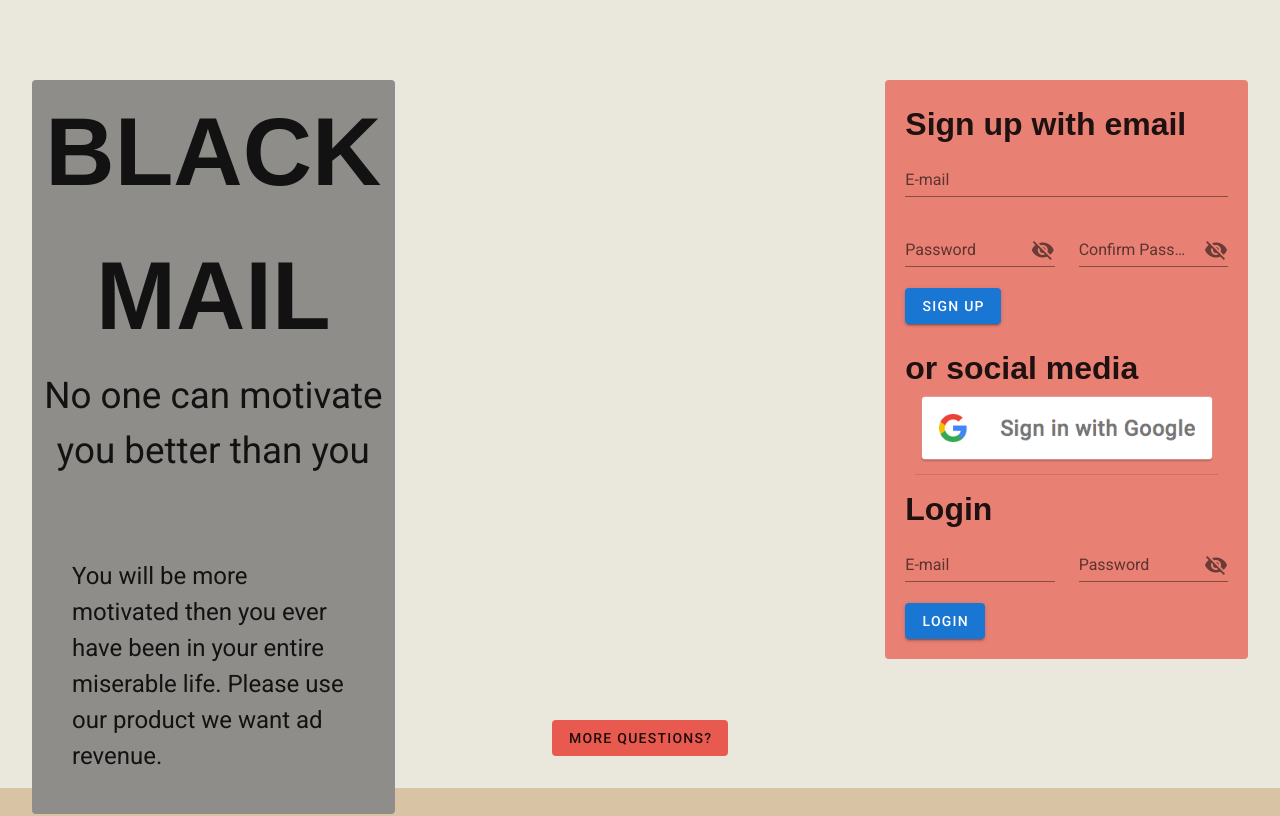
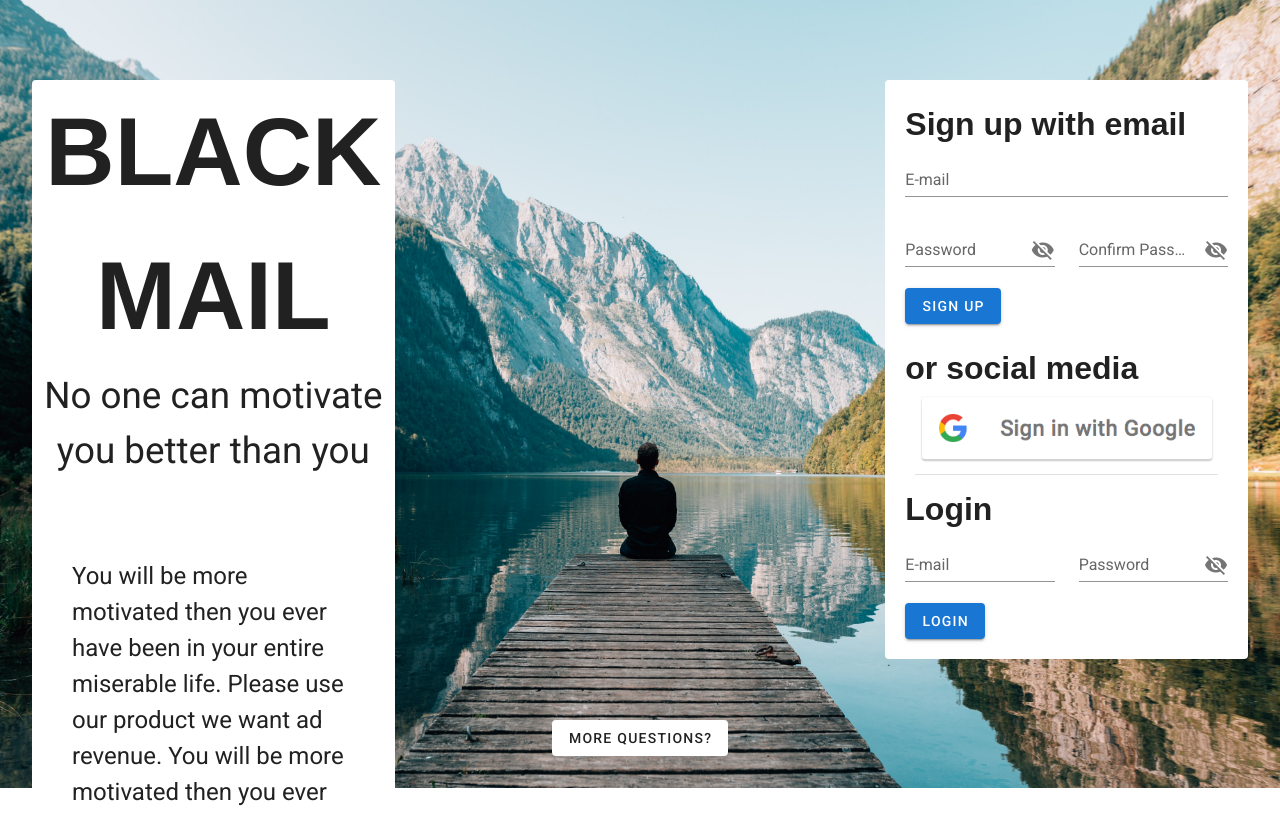
Before and after one commit to cyficowley/blackmail, a Vue app in the folder frontend/: page /#/ in a window 1280 px wide. Shown: the top 816 px of the page. Built offline with nearby package versions, Linux system fonts and the light colour scheme; no server answers; what vue-datetime would draw is missing.

Commit message:
idk honstly

```diff
--- a/frontend/src/App.vue
+++ b/frontend/src/App.vue
@@ -6,11 +6,11 @@
 
 <style>
 #app {
-  --dark-1: #EAE7DC;
-  --dark-2: #D8C3A5;
-  --light-1: #8E8D8A;
-  --light-2: #E98074;
-  --accent: #E85A4F;
+  --dark-1: white;
+  --dark-2: white;
+  --light-1: white;
+  --light-2: white;
+  --accent: white;
 
   font-family: Avenir, Helvetica, Arial, sans-serif;
   -webkit-font-smoothing: antialiased;
--- a/frontend/src/views/Landing.vue
+++ b/frontend/src/views/Landing.vue
@@ -9,6 +9,10 @@
                 <h1 id="header">BLACKMAIL</h1>
                 <p id="tagline">No one can motivate you better than you</p>
                 <p id="tagpara">
+                  You will be more motivated then you ever have been in your entire miserable life.
+                  Please use our product we want ad revenue.
+                  You will be more motivated then you ever have been in your entire miserable life.
+                  Please use our product we want ad revenue.
                   You will be more motivated then you ever have been in your entire miserable life.
                   Please use our product we want ad revenue.
                 </p>
@@ -87,6 +91,9 @@ export default {
       height:auto !important;
     }
   }
+  p{
+    /* color:white; */
+  }
 
   .fullwindow{
     padding-top:0;
@@ -111,8 +118,8 @@ export default {
     font-weight: 400;
   }
   #landing-row{
-    /* background-image: url("../assets/landing.jpg");
-    background-size: cover; */
+    background-image: url("../assets/landing.jpg");
+    background-size: cover;
   }
   .bigTitle{
     font-size: 100px;
```
Also changed, not shown: frontend/package.json (+4 -4 lines), 1 other file (tests, documents, lock files or other folders).
